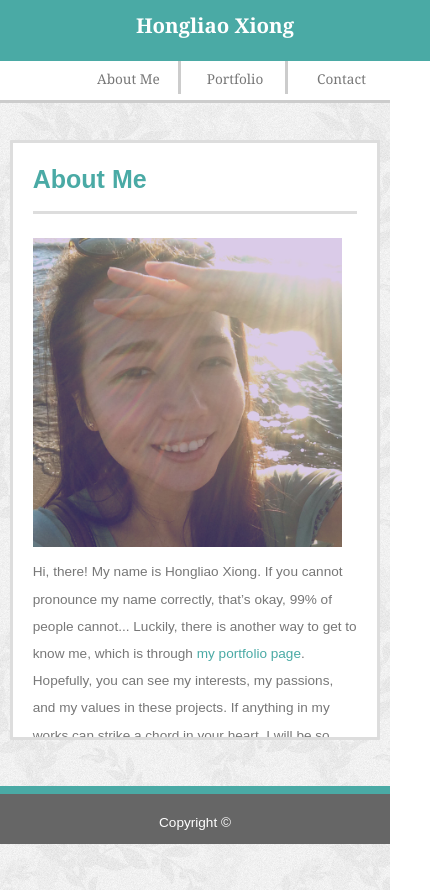
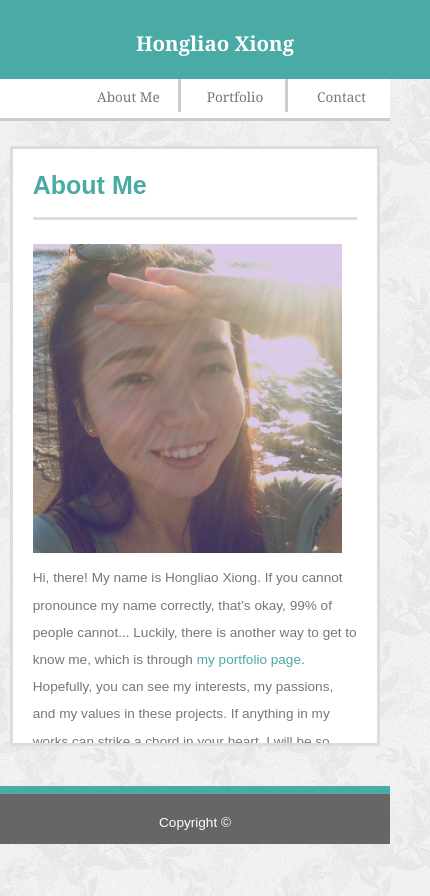
Before and after one commit to sbhgn0721/Responsive-Portfolio, a plain HTML site: page index.html in a window 390 px wide. Shown: the whole page, 430 px wide, since content can reach past the window. Drawn offline with Linux system fonts and the light colour scheme.

Commit message:
change the position of header to static and change the top margin of main content when the max width of screen is 640px

```diff
--- a/assets/css/style.css
+++ b/assets/css/style.css
@@ -385,6 +385,7 @@ h3 {
     }
 
     div.header {
+        position: static;
         width: 100%;
         height: 120px;
         margin-top: -10px;
@@ -407,6 +408,7 @@ h3 {
     }
 
     .main-content {
+        margin-top: 25px;
         overflow: auto;
     }
 
```
